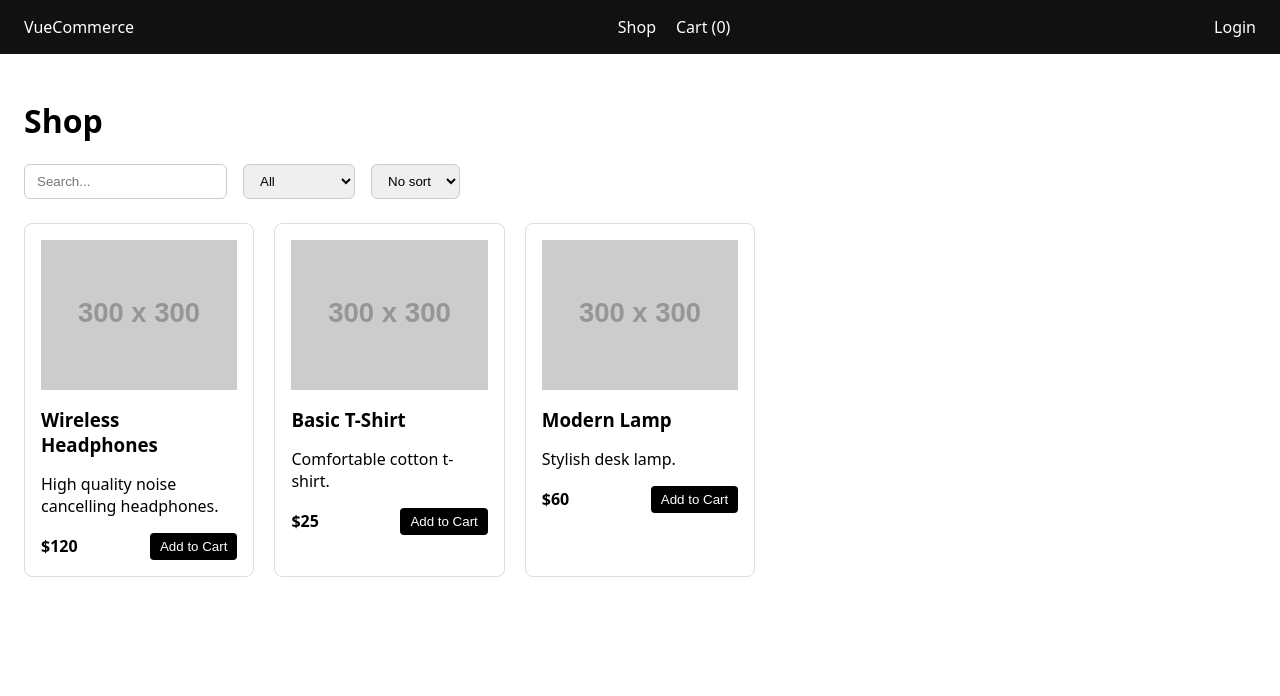
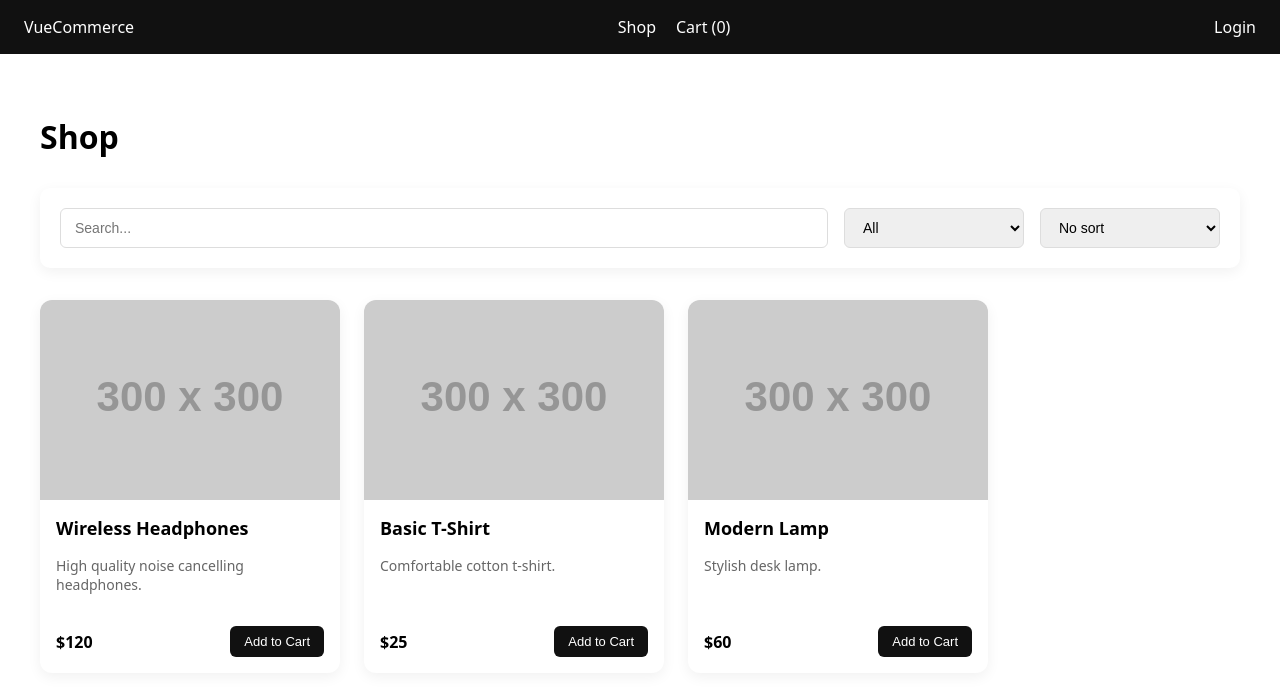
Before and after one commit to veljko-naumovic/e-commerce-vue, a Vue app: page / in a window 1280 px wide. Shown: the top 696 px of the page. Built offline with nearby package versions, Linux system fonts and the light colour scheme.

Commit message:
Add style on product page and product card

```diff
--- a/src/components/product/ProductCard.vue
+++ b/src/components/product/ProductCard.vue
@@ -1,33 +1,34 @@
 <script setup lang="ts">
-import { useCartStore } from "@/stores/cart";
 import type { Product } from "@/types/product";
 import { useRouter } from "vue-router";
+import { useCartStore } from "@/stores/cart";
 
 const props = defineProps<{
     product: Product;
 }>();
 
+const router = useRouter();
+const cartStore = useCartStore();
 
-const cartStore = useCartStore();
-const router = useRouter();
+const goToDetails = () => {
+    router.push(`/product/${props.product.id}`);
+};
 
 const handleAdd = () => {
     if (props.product.stock > 0) {
         cartStore.addToCart(props.product);
     }
 };
-
-const goToDetails = () => {
-    router.push(`/product/${props.product.id}`);
-};
-
 </script>
 
 <template>
     <div class="card">
-        <img :src="product.image" :alt="product.title" />
+        <img :src="product.image" :alt="product.title" @click="goToDetails" />
 
-        <h3 @click="goToDetails" class="clickable">{{ product.title }}</h3>
+        <h3 @click="goToDetails">
+            {{ product.title }}
+        </h3>
+
         <p>{{ product.description }}</p>
 
         <div class="bottom">
@@ -42,46 +43,68 @@ const goToDetails = () => {
 
 <style scoped lang="scss">
 .card {
-    border: 1px solid #ddd;
-    padding: 16px;
-    border-radius: 8px;
+    flex: 1 1 260px;
+    min-width: 260px;
+    max-width: 300px;
+
     background: white;
+    border-radius: 12px;
+    overflow: hidden;
+    box-shadow: 0 4px 14px rgba(0, 0, 0, 0.06);
+    transition: transform 0.2s ease, box-shadow 0.2s ease;
+    display: flex;
+    flex-direction: column;
+
+    &:hover {
+        transform: translateY(-4px);
+        box-shadow: 0 8px 24px rgba(0, 0, 0, 0.12);
+    }
 
     img {
         width: 100%;
-        height: 150px;
+        height: 200px;
         object-fit: cover;
+        cursor: pointer;
     }
 
     h3 {
-        margin: 12px 0 6px;
+        margin: 16px;
+        font-size: 18px;
+        cursor: pointer;
+    }
+
+    p {
+        margin: 0 16px 16px;
+        font-size: 14px;
+        color: #666;
     }
 
     .bottom {
+        margin-top: auto;
+        padding: 16px;
         display: flex;
         justify-content: space-between;
         align-items: center;
     }
 
     .price {
-        font-weight: bold;
-    }
-
-    .stock.in {
-        color: green;
-    }
-
-    .stock.out {
-        color: red;
+        font-weight: 600;
+        font-size: 16px;
     }
 
     button {
-        padding: 6px 10px;
-        background: black;
+        padding: 8px 14px;
+        border: none;
+        border-radius: 6px;
+        background: #111;
         color: white;
-        border: none;
-        border-radius: 4px;
         cursor: pointer;
+        font-size: 13px;
+        transition: background 0.2s ease;
+
+        &:hover {
+            background: #333;
+        }
 
         &:disabled {
             background: #aaa;
--- a/src/views/HomeView.vue
+++ b/src/views/HomeView.vue
@@ -11,10 +11,8 @@ const productsStore = useProductsStore();
 
         <!-- Controls -->
         <div class="controls">
-            <!-- SEARCH -->
             <input type="text" placeholder="Search..." v-model="productsStore.searchQuery" />
 
-            <!-- CATEGORY FILTER -->
             <select v-model="productsStore.selectedCategory">
                 <option value="all">All</option>
                 <option value="electronics">Electronics</option>
@@ -23,7 +21,6 @@ const productsStore = useProductsStore();
                 <option value="home">Home</option>
             </select>
 
-            <!-- SORT -->
             <select v-model="productsStore.sortOption">
                 <option value="none">No sort</option>
                 <option value="price-asc">Price ↑</option>
@@ -31,13 +28,12 @@ const productsStore = useProductsStore();
             </select>
         </div>
 
-        <!-- PRODUCTS GRID -->
+        <!-- FLEX PRODUCTS -->
         <div class="grid">
             <ProductCard v-for="product in productsStore.filteredProducts" :key="product.id" :product="product" />
         </div>
 
-        <!-- EMPTY STATE -->
-        <p v-if="productsStore.filteredProducts.length === 0">
+        <p v-if="productsStore.filteredProducts.length === 0" class="empty">
             No products found.
         </p>
     </div>
@@ -45,25 +41,58 @@ const productsStore = useProductsStore();
 
 <style scoped lang="scss">
 .home {
-    padding: 24px;
+    padding: 40px;
+    max-width: 1200px;
+    margin: 0 auto;
+
+    h1 {
+        margin-bottom: 30px;
+    }
 }
+
+/* Controls */
 
 .controls {
     display: flex;
+    flex-wrap: wrap;
     gap: 16px;
-    margin-bottom: 24px;
+    margin-bottom: 32px;
+    background: #ffffff;
+    padding: 20px;
+    border-radius: 10px;
+    box-shadow: 0 4px 14px rgba(0, 0, 0, 0.06);
 
     input,
     select {
-        padding: 8px 12px;
-        border: 1px solid #ccc;
+        padding: 10px 14px;
+        border: 1px solid #ddd;
         border-radius: 6px;
+        font-size: 14px;
+        min-width: 180px;
+        transition: all 0.2s ease;
+
+        &:focus {
+            outline: none;
+            border-color: #111;
+        }
+    }
+
+    input {
+        flex: 1;
     }
 }
 
+/* FLEX Layout */
+
 .grid {
-    display: grid;
-    grid-template-columns: repeat(auto-fill, minmax(220px, 1fr));
-    gap: 20px;
+    display: flex;
+    flex-wrap: wrap;
+    gap: 24px;
+}
+
+.empty {
+    margin-top: 40px;
+    text-align: center;
+    color: #777;
 }
 </style>
```
